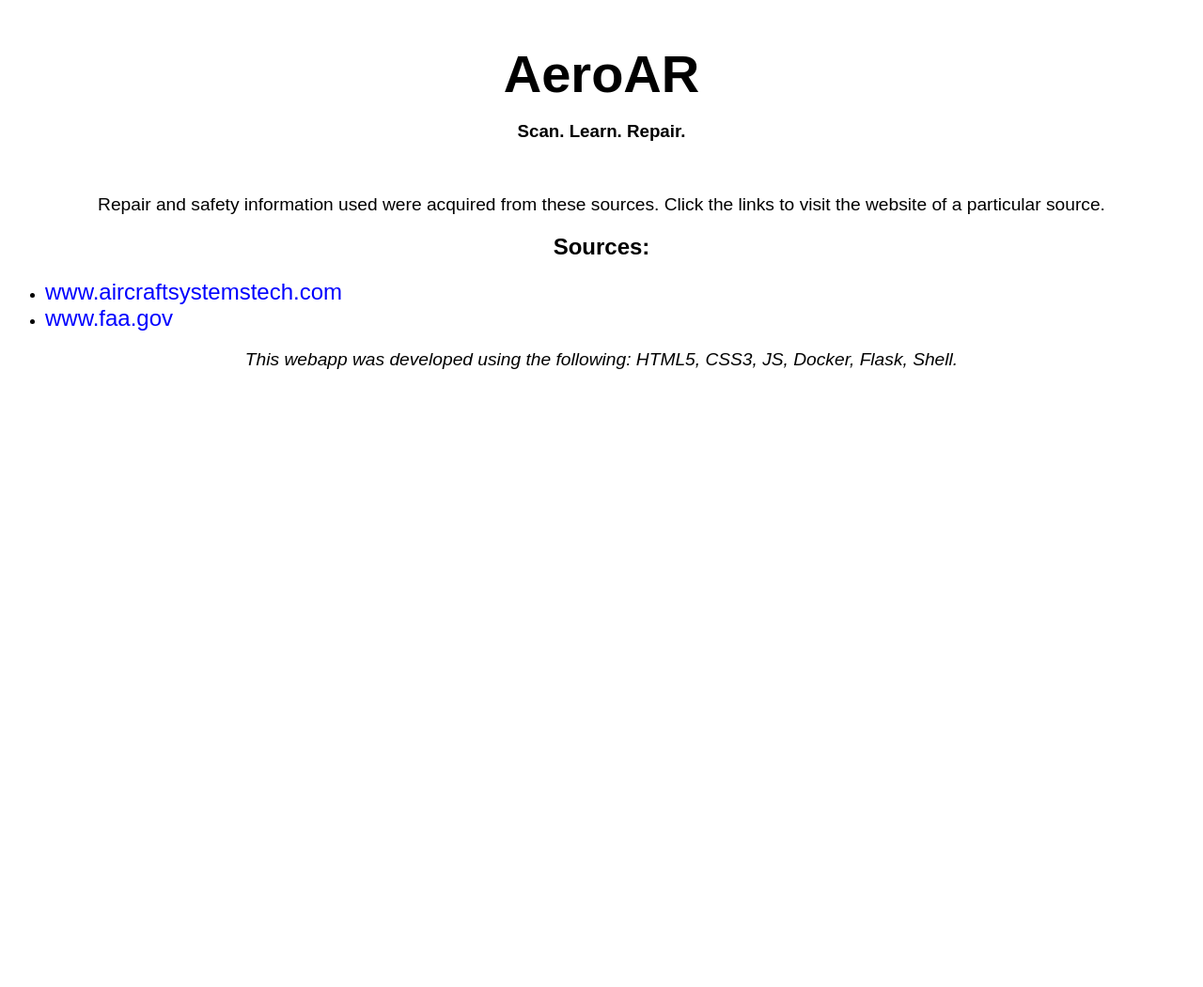
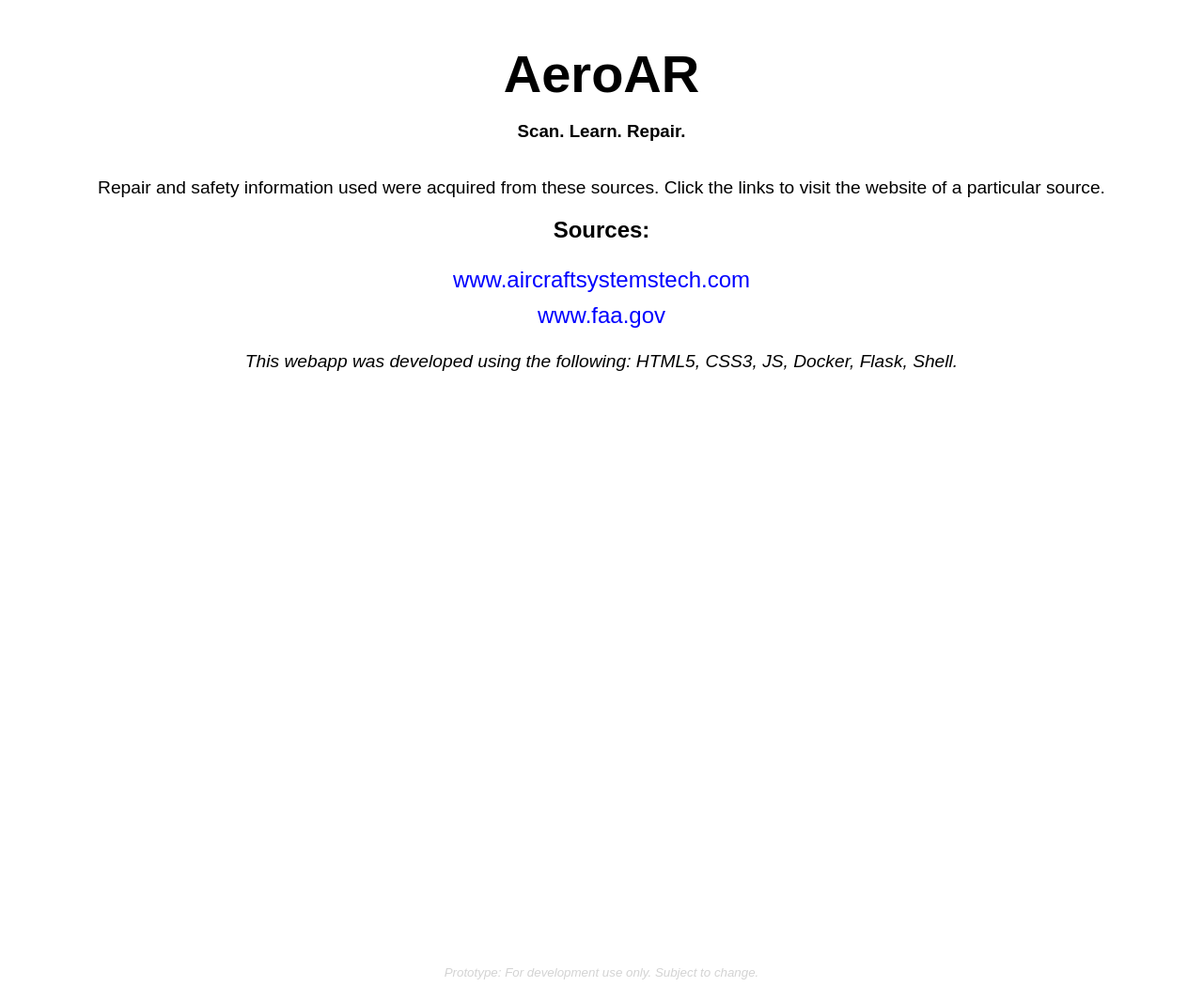
Before and after one commit to T-SHELLY/aeroAR, a Flask app: page /credits.html in a window 1280 px wide. Shown: the whole page at 94% size. Before the commit the page ends 393 px from the top, so only its background shows below. Run offline with Flask 3, Linux system fonts and the light colour scheme.

Commit message:
added png icons for later development (buttons). more changes to formatting on credits. index and credits now have a prototype disclosure footer. styles changes

```diff
--- a/src/static/credits.html
+++ b/src/static/credits.html
@@ -19,8 +19,6 @@
  <h3>Scan. Learn. Repair.</h3>
 </div>
 
-<br>
-
 <div>
     <p class="easy_read">Repair and safety information used were acquired from these sources. Click the links to visit the website of a particular source.</p>
 </div>
@@ -28,18 +26,18 @@
     <h2>
         Sources:
     </h2>
-    <ul>
-        <li>
-            <a class="sources_link" href="https://www.aircraftsystemstech.com/p/general-sitemap.html">www.aircraftsystemstech.com</a>
-        </li>
-        <li>
-            <a class="sources_link" href="https://www.faa.gov/documentLibrary/media/Advisory_Circular/AC_20-97B_CHG_1.pdf">www.faa.gov</a>
-        </li>
-    </ul>
+        <a class="sources_link" href="https://www.aircraftsystemstech.com/p/general-sitemap.html">www.aircraftsystemstech.com</a>
+        <a class="sources_link" href="https://www.faa.gov/documentLibrary/media/Advisory_Circular/AC_20-97B_CHG_1.pdf">www.faa.gov</a>
 </div>
 <div>
     <p class="easy_read_light">This webapp was developed using the following: HTML5, CSS3, JS, Docker, Flask, Shell.</p>
 </div>
 
+<div>
+    <p class="footer">
+    Prototype: For development use only. Subject to change.
+    </p>
+</div>
+
 </body>
 </html>
--- a/src/static/css/styles.css
+++ b/src/static/css/styles.css
@@ -29,10 +29,12 @@ p {
 a:link {
     text-decoration: none;
     color: black;
+    transition: text-shadow .1s;
 }
 
 a:active {
-    color:blueviolet
+    color:blueviolet;
+    text-shadow: -5px 5px black;
 }
 
 .centered {
@@ -41,7 +43,7 @@ a:active {
 
 .button {
     display: block;
-    border: 2px solid blue;
+    border: 2px solid black;
     border-radius: 5%;
     background-color: blue;
     color: white !important;
@@ -57,12 +59,26 @@ a:active {
 .button:active {
     background-color: blueviolet;
 }
+#button1 {
+
+}
+#button2 {
+
+}
+#button3 {
+
+}
+
 
 a.sources_link:link {
+    display: block;
+    padding: 5px;
     color: blue;
     font-size: x-large;
     word-wrap: break-word;
-
+    transition: none;
+    text-shadow: none;
+    text-align: center;
 }
 
 .easy_read {
@@ -72,3 +88,13 @@ a.sources_link:link {
     font-size: larger;
     font-style: italic;
 }
+
+.footer {
+    font-style: italic;
+    font-size: smaller;
+    color: lightgray;
+    position: relative;
+    text-align: center;
+    display: block;
+    margin: 50% auto auto auto;
+}
--- a/src/static/previous.html
+++ b/src/static/previous.html
@@ -18,8 +18,6 @@
       <h3>Scan. Learn. Repair.</h3>
     </div>
 
-    <br />
-
     <div>
       <a href="scan.html" class="button">Start Scanning</a>
     </div>
```
Also changed, not shown: src/static/index.html (+8 -3 lines), src/images/Globe_icon.png (added), src/images/NFC_logo.png (added), src/images/QR_Code_Example.png (added), src/images/book.png (added).
